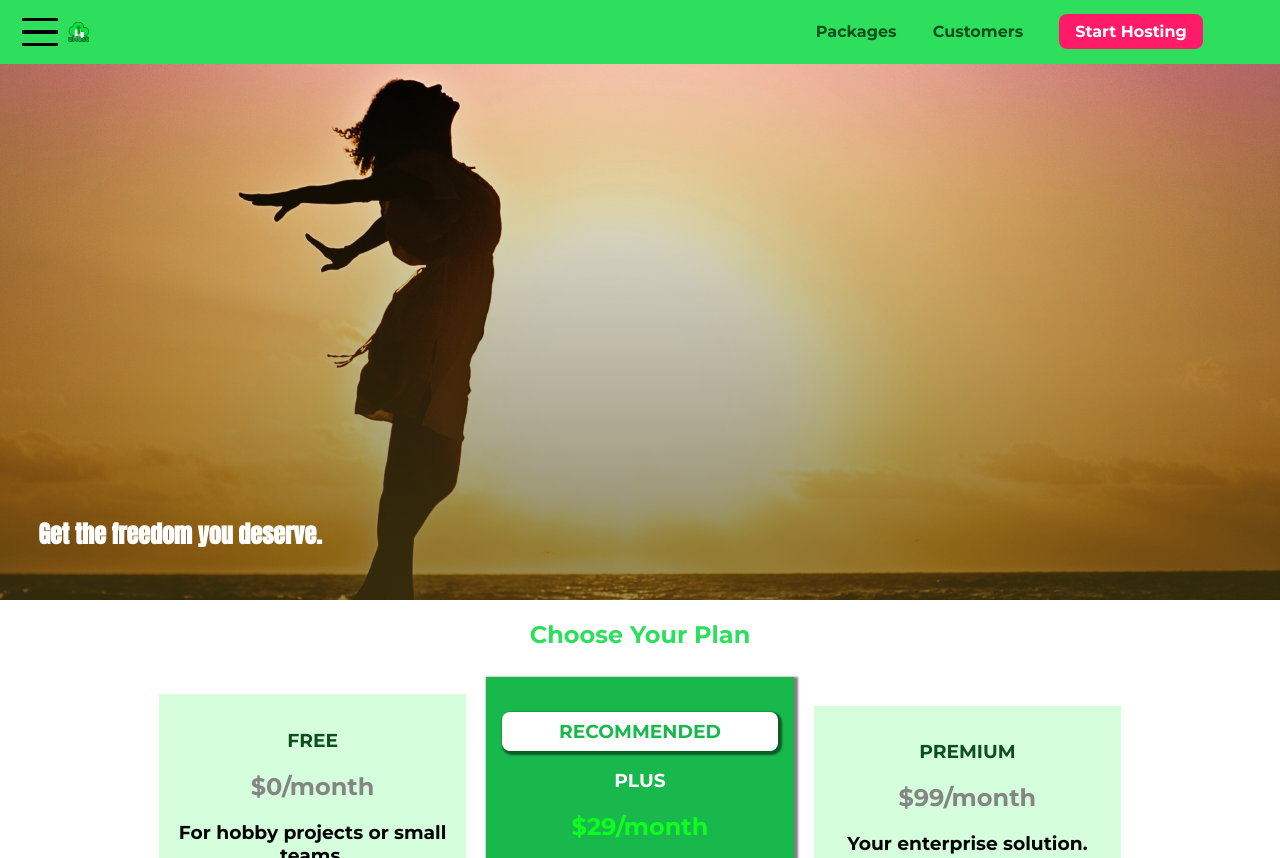
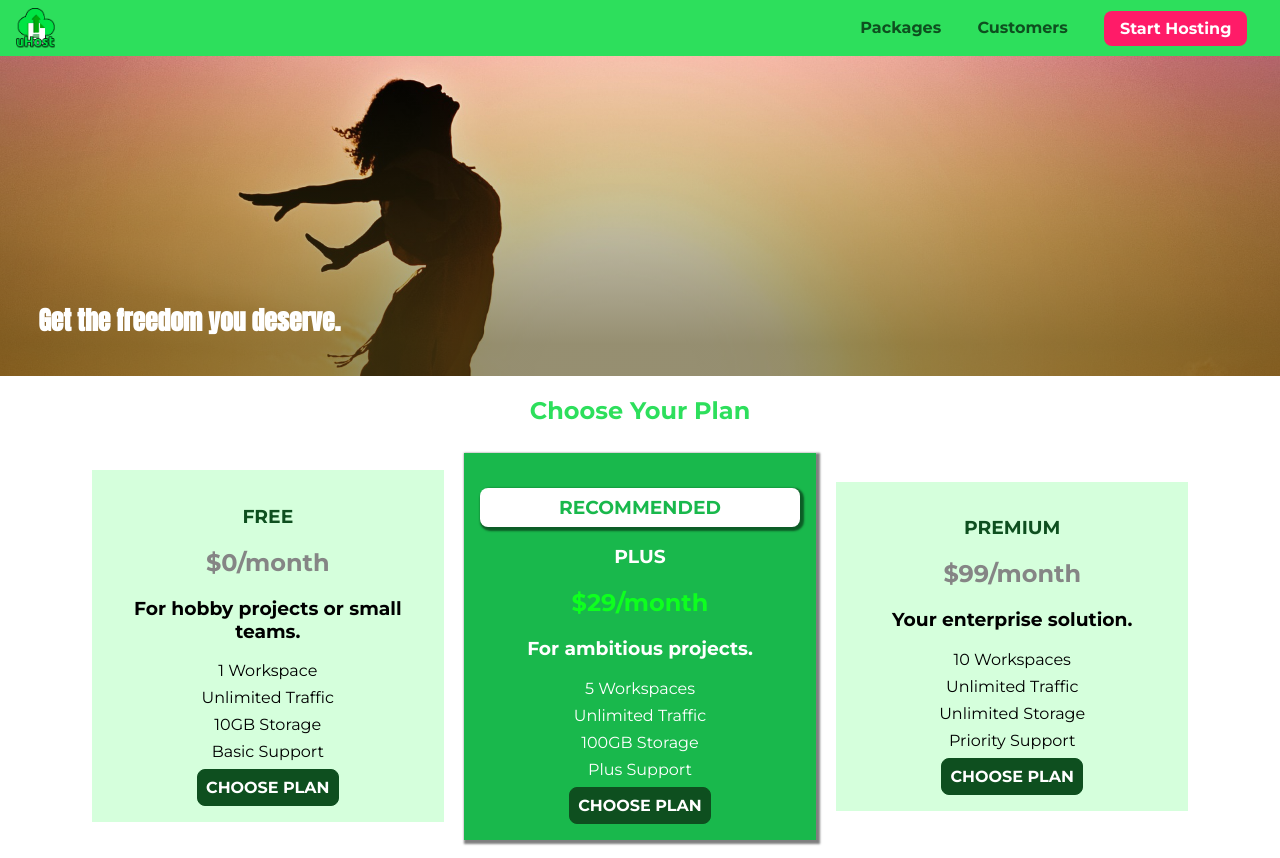
Before and after one commit to xgmloo/CSS---The-Complete-Guide, a plain HTML site: page 2. Diving Into the Basics of CSS/index.html in a window 1280 px wide. Shown: the top 858 px of the page. Drawn offline with Linux system fonts and the light colour scheme.

Commit message:
10 module completed

```diff
--- a/2. Diving Into the Basics of CSS/customers/customers.css
+++ b/2. Diving Into the Basics of CSS/customers/customers.css
@@ -1,23 +1,14 @@
+main {
+    padding-top: 2.5rem;
+}
+
 .testimonial {
     font-size: 1.2rem;
-    margin: 3rem 0;
-  }
-
-  .testimonial__list {
-    width: 80%;
-    margin: auto;
-  }
-
-  .testimonial:first-of-type {
-    margin-top: 6rem;
 }
 
 .testimonial__image-container {
-      width: 65%;
-      max-width: 700px;
-      min-width: 450px;
-      display: inline-block;
-      box-shadow: 3px 3px 5px 3px rgba(0, 0, 0, 0.3);
+    width: 100%;
+    max-width: 40rem;
 }
 
 .testimonial__image {
@@ -29,9 +20,6 @@
 .testimonial__info {
     text-align: right;
     padding: 0.9rem;
-    display: inline-block;
-    vertical-align: middle;
-    width: 30%;
 }
 
 #customer-2.testimonial {
@@ -67,3 +55,28 @@
 .testimonial__text {
     margin: 0.2rem;
 }
+
+@media (min-width: 40rem) {
+    .testimonial {
+        margin: 3rem auto;
+        max-width: 1500px;
+    }
+
+    .testimonial__list {
+        width: 80%;
+        margin: auto;
+    }
+
+    .testimonial__image-container {
+        display: inline-block;
+        box-shadow: 3px 3px 5px 3px rgba(0, 0, 0, 0.3);
+        width: 66%;
+
+    }
+
+    .testimonial__info {
+        display: inline-block;
+        vertical-align: middle;
+        width: 30%;
+    }
+}
--- a/2. Diving Into the Basics of CSS/index.html
+++ b/2. Diving Into the Basics of CSS/index.html
@@ -4,6 +4,7 @@
 <head>
     <meta charset="UTF-8">
     <meta http-equiv="X-UA-Compatible" content="ie=edge">
+    <meta name="viewport" content="width=device-width, initial-scale=1.0">
     <title>uHost</title>
     <link rel="shortcut icon" href="favicon.png">
     <link href="https://fonts.googleapis.com/css?family=Anton" rel="stylesheet">
--- a/2. Diving Into the Basics of CSS/main.css
+++ b/2. Diving Into the Basics of CSS/main.css
@@ -1,5 +1,5 @@
 #product-overview {
-    background: linear-gradient(to top, rgba(80, 68, 18, 0.6) 10%, transparent), url("images/freedom.jpg") left 10% bottom 60%/cover no-repeat border-box fixed, #ff1b68;
+    background: linear-gradient(to top, rgba(80, 68, 18, 0.6) 10%, transparent), url("images/freedom.jpg") center/cover no-repeat border-box, #ff1b68;
     /* background-image: url("freedom.jpg");
     background-size: cover;
     background-position: left 10% bottom 50%;
@@ -11,15 +11,10 @@
     /* background-image: radial-gradient(circle 200px at 20% 50%, red, blue, green); */
     width: 100%;
     /* vw计算的是整个视口的宽度，包括滚动条，百分比计算宽度的后会不包括滚动条，移动端的滚动条不占位置。 */
-    height: 70vh;
-    margin-top: 2.5rem;
+    height: 33vh;
+    margin-top: 3.5rem;
     /* border: 5px dashed red; */
     position: relative;
-}
-
-.section-title {
-    color: #2ddf5c;
-    text-align: center;
 }
 
 #product-overview h1 {
@@ -28,11 +23,26 @@
     position: absolute;
     bottom: 5%;
     left: 3%;
+    font-size: 1.6rem;
 }
 
-.plan__list {
-    width: 80%;
-    margin: auto;
+/* CSS 媒体属性屏幕方向（orientation）可用于测试视口 viewport（或者对于分页媒体而言的页面框盒）的横纵方向。
+   portrait  viewport 处于纵向，即高度大于等于宽度。
+   landscape  viewport 处于横向，即宽度大于高度。 */
+
+@media (min-width: 40rem) and (min-height: 40rem) {
+    #product-overview {
+        height: 40vh;
+        background-position: 50% 25%;
+    }
+
+    #product-overview h1 {
+        font-size: 1.6rem;
+    }
+}
+
+.section-title {
+    color: #2ddf5c;
     text-align: center;
 }
 
@@ -40,17 +50,37 @@
     background: #d5ffdc;
     text-align: center;
     padding: 1rem;
+    margin: 0.5rem 0;
+    display: block;
+    width: 100%;
+}
+
+@media (min-width: 44rem) {
+    .plan__list {
+        width: 100%;
+        text-align: center;
+    }
+
+    .plan {
+        display: inline-block;
+        vertical-align: middle;
+        text-align: center;
+        width: 30%;
+        min-width: 13rem;
+        max-width: 22rem;
+        padding: 1rem;
         margin: 0.5rem;
-    display: inline-block;
-    width: 30%;
-    vertical-align: middle;
+    }
+
+    .plan--highlighted {
+        /* CSS box-shadow 属性用于在元素的框架上添加阴影效果，该属性可设置的值包括X轴偏移、Y轴偏移、阴影模糊半径、阴影扩散半径，和阴影颜色，并以多个逗号分隔。 */
+        box-shadow: 2px 2px 2px 2px rgba(0, 0, 0, 0.5);
+    }
 }
 
 .plan--highlighted {
     background: #19b84c;
     color: white;
-    /* CSS box-shadow 属性用于在元素的框架上添加阴影效果，该属性可设置的值包括X轴偏移、Y轴偏移、阴影模糊半径、阴影扩散半径，和阴影颜色，并以多个逗号分隔。 */
-    box-shadow: 2px 2px 2px 2px rgba(0, 0, 0, 0.5);
 }
 
 .plan__annotation {
@@ -106,12 +136,6 @@
     text-align: center;
 }
 
-.key-feature {
-    display: inline-block;
-    width: 30%;
-    vertical-align: top;
-}
-
 .key-feature__image {
     background: #ffcede;
     width: 128px;
@@ -127,6 +151,15 @@
     font-weight: bold;
     color: white;
     font-size: 1.2rem;
+}
+
+@media (min-width: 44rem) {
+    .key-feature {
+        display: inline-block;
+        width: 30%;
+        max-width: 22rem;
+        vertical-align: top;
+    }
 }
 
 /* h1 {
--- a/2. Diving Into the Basics of CSS/packages/packages.css
+++ b/2. Diving Into the Basics of CSS/packages/packages.css
@@ -90,3 +90,26 @@ main {
 #premium .package__subtitle {
     color: #bbb;
 }
+
+@media (min-width: 40rem) {
+    main {
+        max-width: 1500px;
+        margin-left: auto;
+        margin-right: auto;
+    }
+}
+
+@media (min-width: 1500px) {
+    .package {
+        border-left: 4px solid #0e4f1f;
+    }
+
+    #free {
+        border-right: 4px solid #0e4f1f;
+    }
+
+    #free:hover,
+    #free:active {
+        border-right-color: #ff5454;
+    }
+}
--- a/2. Diving Into the Basics of CSS/shared.css
+++ b/2. Diving Into the Basics of CSS/shared.css
@@ -14,6 +14,11 @@
 body {
     font-family: 'Montserrat', sans-serif;
     margin: 0;
+    margin-top: 3.5rem;
+}
+
+main {
+    min-height: calc(100vh - 3.5rem - 8rem);
 }
 
 .backdrop {
@@ -70,8 +75,7 @@ body {
     color: #0e4f1f;
     text-decoration: none;
     font-weight: bold;
-    font-size: 1.3rem;
-    height: 1.3rem;
+    height: 2.5rem;
     /* width: 20px; */
     display: inline-block;
     vertical-align: middle;
@@ -83,10 +87,7 @@ body {
 }
 
 .main-nav {
-    display: inline-block;
-    text-align: right;
-    width: calc(100% - 122px);
-    vertical-align: middle;
+    display: none;
 }
 
 .main-nav__items {
@@ -129,6 +130,19 @@ body {
     color: #ff1b68;
     background: white;
     border: none;
+}
+
+@media (min-width: 40rem) {
+    .toggle-button {
+        display: none;
+    }
+
+    .main-nav {
+        display: inline-block;
+        text-align: right;
+        width: calc(100% - 44px);
+        vertical-align: middle;
+    }
 }
 
 .main-footer {
```
Also changed, not shown: 2. Diving Into the Basics of CSS/customers/index.html (+1 -1 lines), 2. Diving Into the Basics of CSS/packages/index.html (+1 -0 lines). Lines whose indentation alone changed are shown as unchanged.
